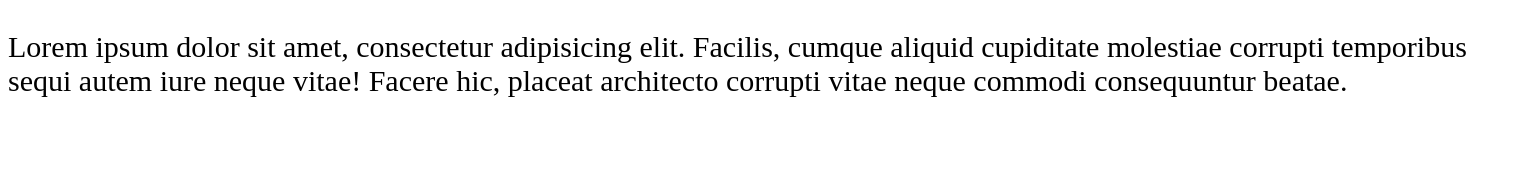
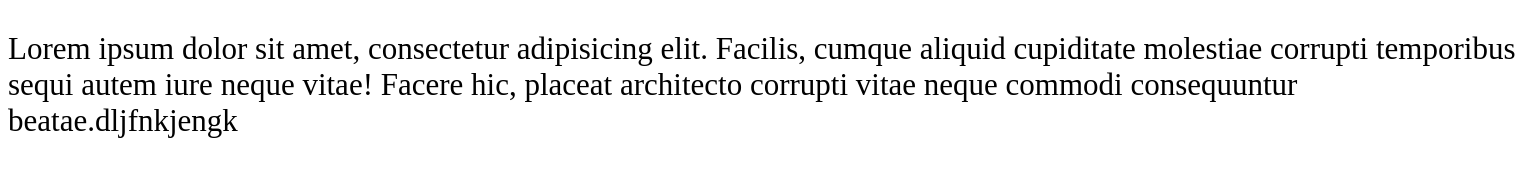
Before and after one commit to WebHeroSchool/Media_request, a plain HTML site: page index.html in a window 1536 px wide. Drawn offline with Linux system fonts and the light colour scheme.

Commit message:
Add text in html

```diff
--- a/index.html
+++ b/index.html
@@ -7,6 +7,6 @@
   <link rel="stylesheet" type="text/css" href="./style.css">
 </head>
 <body>
-  <p class="text">Lorem ipsum dolor sit amet, consectetur adipisicing elit. Facilis, cumque aliquid cupiditate molestiae corrupti temporibus sequi autem iure neque vitae! Facere hic, placeat architecto corrupti vitae neque commodi consequuntur beatae.</p>
+  <p class="text">Lorem ipsum dolor sit amet, consectetur adipisicing elit. Facilis, cumque aliquid cupiditate molestiae corrupti temporibus sequi autem iure neque vitae! Facere hic, placeat architecto corrupti vitae neque commodi consequuntur beatae.dljfnkjengk</p>
 </body>
 </html>
--- a/style.css
+++ b/style.css
@@ -30,6 +30,6 @@
 
 @media (min-width: 1281px) {
   .text {
-    font-size: 30px;
+    font-size: 31px;
   }
 }
```
